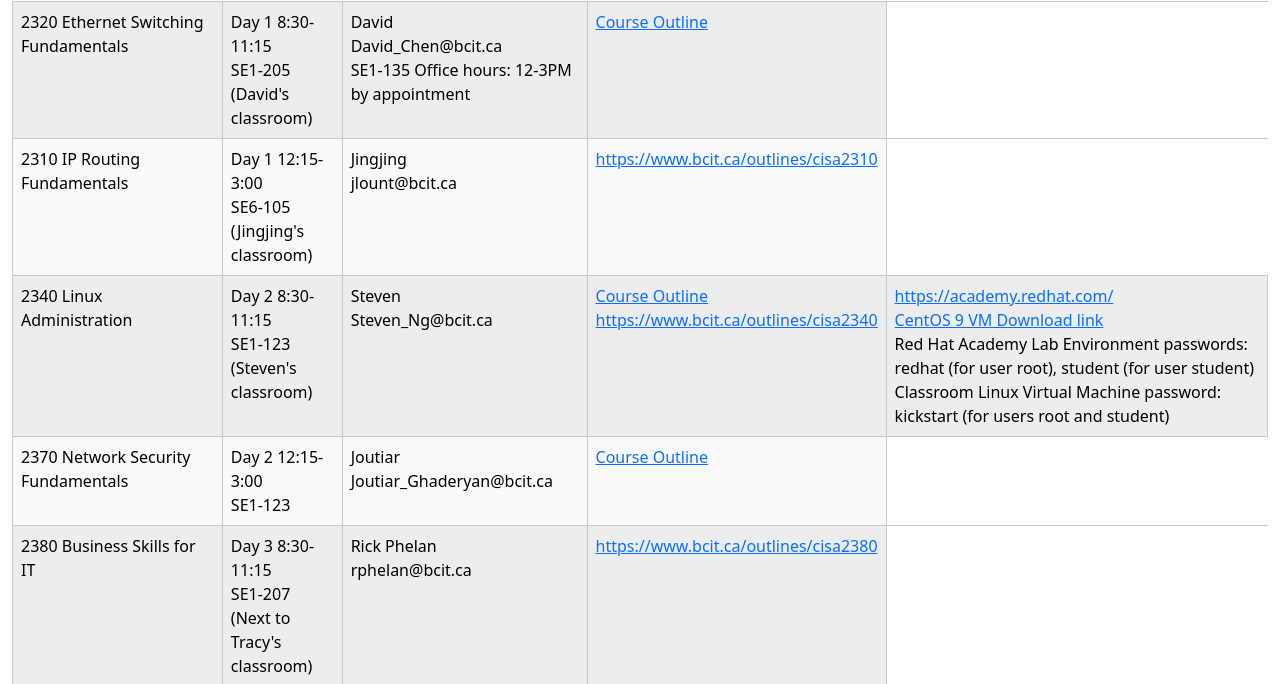
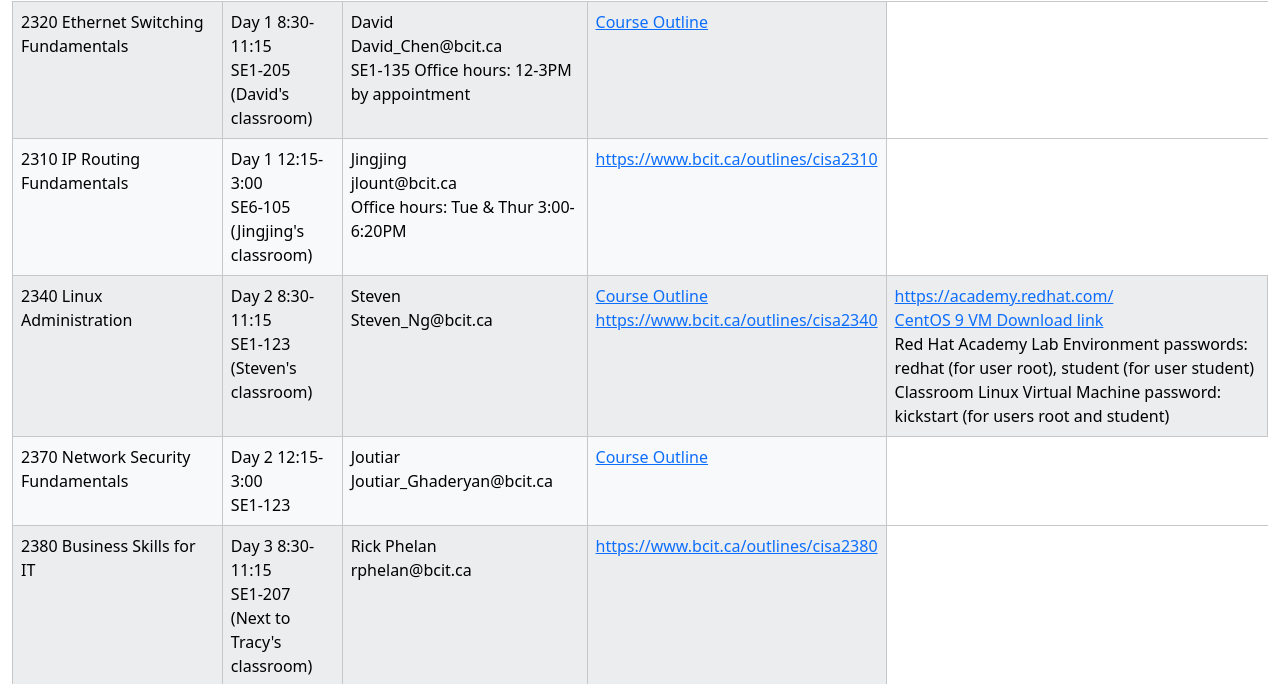
Before and after one commit to jl-bcit/jl-bcit.github.io, a plain HTML site: page index.html in a window 1280 px wide. Shown: the part 101-785 px from the top of the page. Drawn offline with nearby package versions, Linux system fonts and the light colour scheme.

Commit message:
Update office hours

```diff
--- a/index.html
+++ b/index.html
@@ -53,7 +53,9 @@
                     <tr>
                         <td>2310 IP Routing Fundamentals</td>
                         <td>Day 1 12:15-3:00<br>SE6-105 <br>(Jingjing's classroom)</td>
-                        <td>Jingjing<br>jlount@bcit.ca</td>
+                        <td>Jingjing<br>jlount@bcit.ca
+                        <br>Office hours: Tue & Thur 3:00-6:20PM
+                        </td>
                         <td><a href="https://www.bcit.ca/outlines/cisa2310">https://www.bcit.ca/outlines/cisa2310</a>
                         </td>
                     </tr>
```
